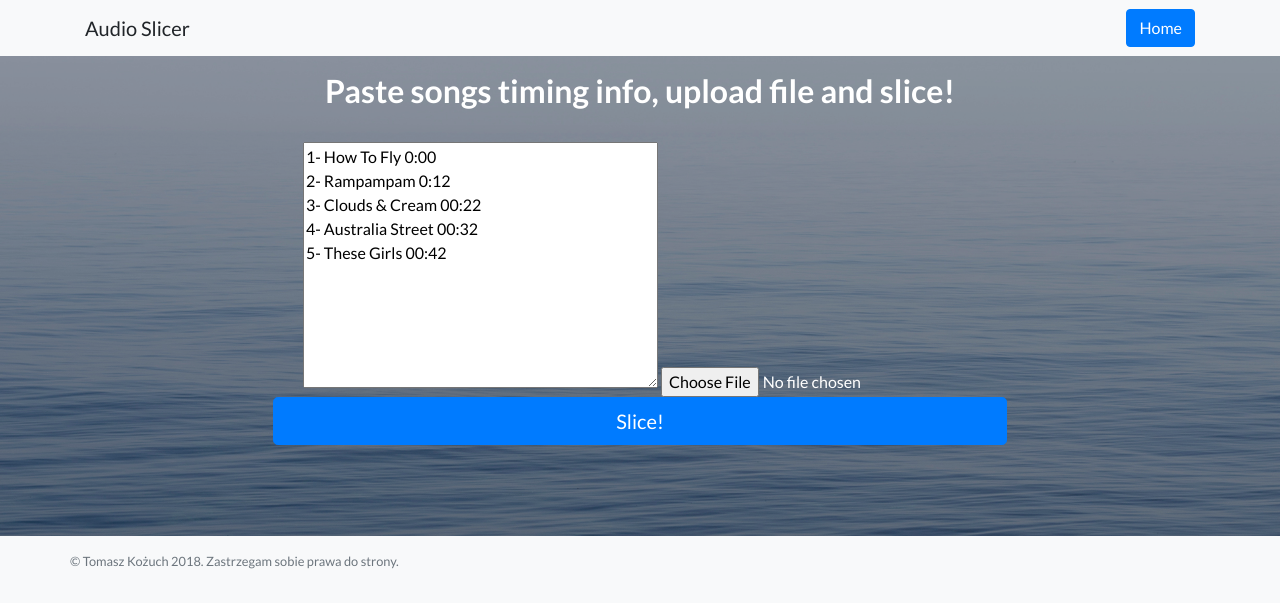
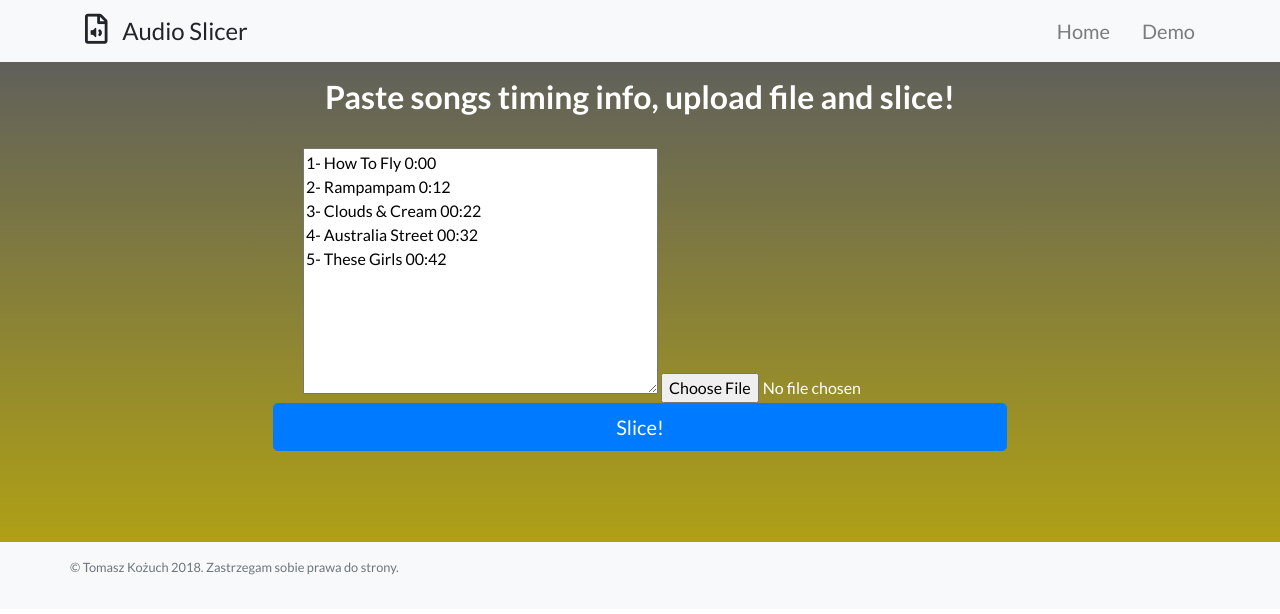
Before and after one commit to tkozuch/AudioSlicer, a Django app: page / in a window 1280 px wide. Shown: the top 614 px of the page. Run offline with Django 3.2, Linux system fonts and the light colour scheme; parts of the project's set-up code (start-up, migrations or seed data) failed here and were passed over; some libraries are stand-ins or nearby versions.

Commit message:
fix/feat(UI): Fix header(navbar) layout, add logo icon

```diff
--- /dev/null
+++ b/slicing_app/static/upload/my/css/style.css
@@ -0,0 +1,21 @@
+.slicer-logo {
+    font-size: 30px;
+    margin-right: 10px;
+}
+
+.navigation-links {
+    display: flex;
+    flex-direction: row;
+}
+
+.my-nav-item {
+    margin-left: 2rem;
+}
+
+.my-nav-link {
+    font-size: 1.25rem;
+}
+
+.my-navbar-brand {
+    font-size: 1.5rem;
+}
--- a/slicing_app/templates/slicing_app/base.html
+++ b/slicing_app/templates/slicing_app/base.html
@@ -22,6 +22,8 @@
     <!-- Custom styles for this template -->
     <link href="{% static 'upload/css/landing-page.css' %}" rel="stylesheet">
 
+    <!-- My custom style for overwrite -->
+    <link rel="stylesheet" href="{% static 'upload/my/css/style.css' %}">
   </head>
 
   <body>
@@ -29,15 +31,22 @@
     <!-- Navigation -->
     <nav class="navbar navbar-light bg-light static-top">
       <div class="container">
-        <a class="navbar-brand">Audio Slicer</a>
-        <a class="btn btn-primary" href="">Home</a>
-      </div>
+        <a class="my-navbar-brand navbar-brand"><i class="slicer-logo far fa-file-audio"></i> Audio Slicer</a>
+        <ul class="navigation-links navbar-nav">
+          <li class="my-nav-item nav-item">
+          <a class="my-nav-link nav-link" href="#">Home</a>
+        </li>
+        <li class="my-nav-item nav-item">
+          <a class="my-nav-link nav-link" href="#">Demo</a>
+        </li>
+          </ul>
+        </div>
     </nav>
 
     <!-- Masthead -->
-    <header class="masthead text-white text-center">
+    <header class="masthead text-white text-center" style="background: linear-gradient(#7b7a71, #ecd60d);">
       <div class="overlay"></div>
-              {% block body %}
+        {% block body %}
 
         {% endblock %}
       <div class="container">
```
Also changed, not shown: 1 other file.
